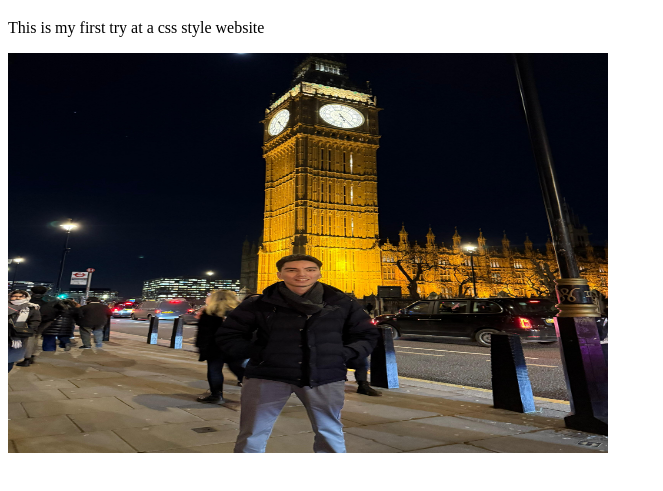
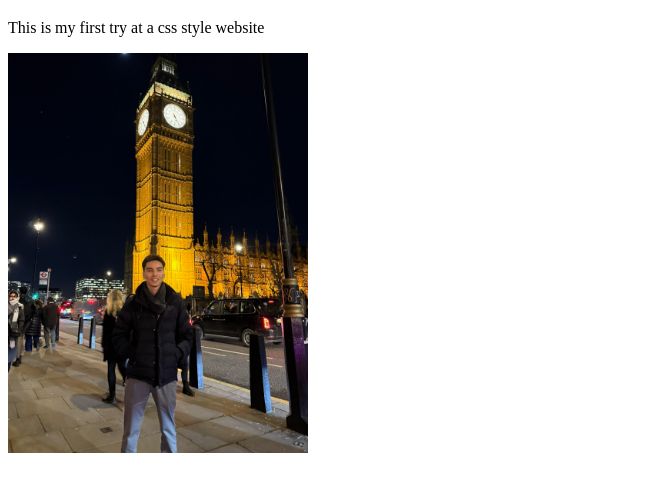
Before and after one commit to iamangeldi/personal_vss, a plain HTML site: page index.html in a window 1280 px wide. Shown: the part 61-552 px from the top of the page, without its empty margins (0-663 px from the left). Drawn offline with Linux system fonts and the light colour scheme.

Commit message:
Update index 2

```diff
--- a/index.html
+++ b/index.html
@@ -8,6 +8,6 @@
 <body>
     <h1>Imangali Amangeldi</h1>
     <p>This is my first try at a css style website</p>
-    <img src="images/bigben_imangali_london.jpg" alt="My recent London trip." width="600" height="400">
+    <img src="images/bigben_imangali_london.jpg" alt="My recent London trip." style="width:300px; height:auto;">
 </body>
 </html>
```
